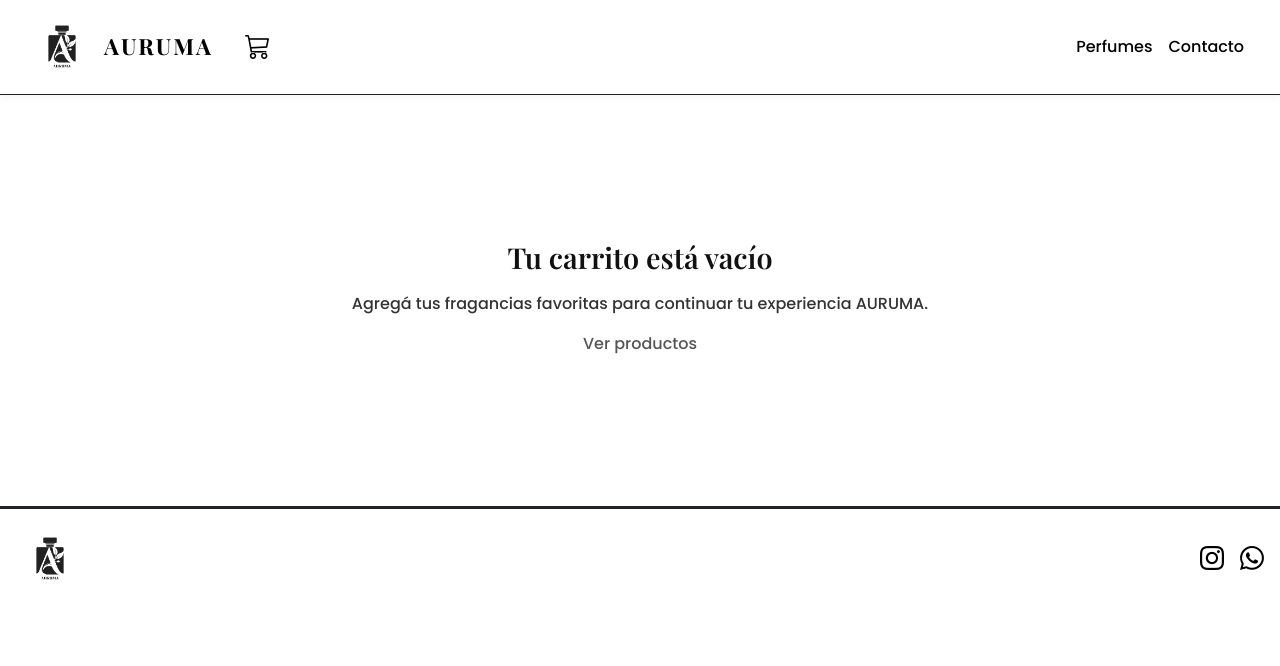
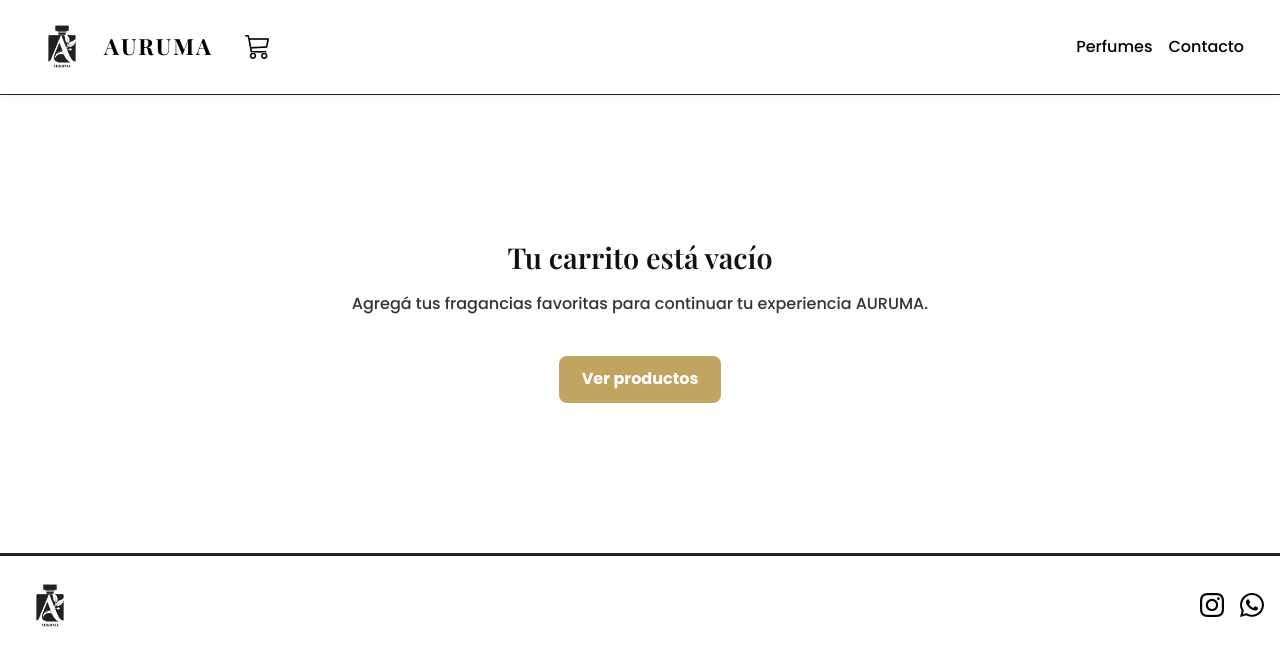
Before and after one commit to seba85valle/Auruma-React, a React (Vite) app: page /carrito in a window 1280 px wide. Shown: the top 666 px of the page. Built offline with nearby package versions, Linux system fonts and the light colour scheme.

Commit message:
Update Cart.css

```diff
--- a/src/components/Cart/Cart.css
+++ b/src/components/Cart/Cart.css
@@ -81,6 +81,24 @@ body:has(.cart-container) {
   font-size: 0.95rem;
   margin-top: 4px;
   color: #333;
+}
+
+.btn-return {
+  display: inline-block;
+  margin-top: 1.5rem;
+  padding: 0.7rem 1.4rem;
+  background: var(--gold);
+  color: #fff;
+  border-radius: 8px;
+  font-weight: 600;
+  text-decoration: none;
+  transition: all 0.3s ease;
+}
+
+.btn-return:hover {
+  background: #b89b4f;
+  transform: translateY(-2px);
+  box-shadow: 0 4px 10px rgba(0, 0, 0, 0.15);
 }
 
 .btn-delete {
```
